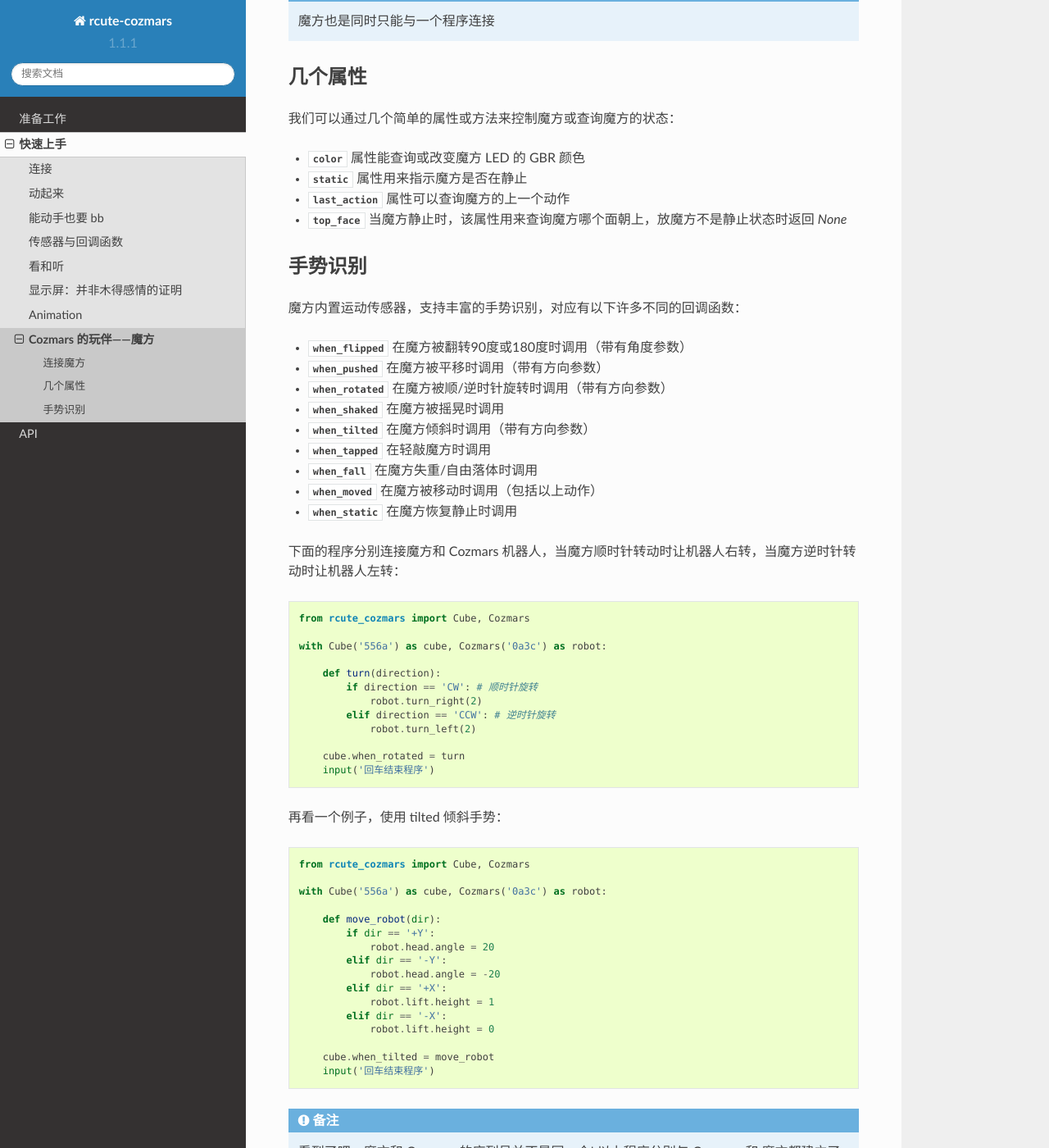
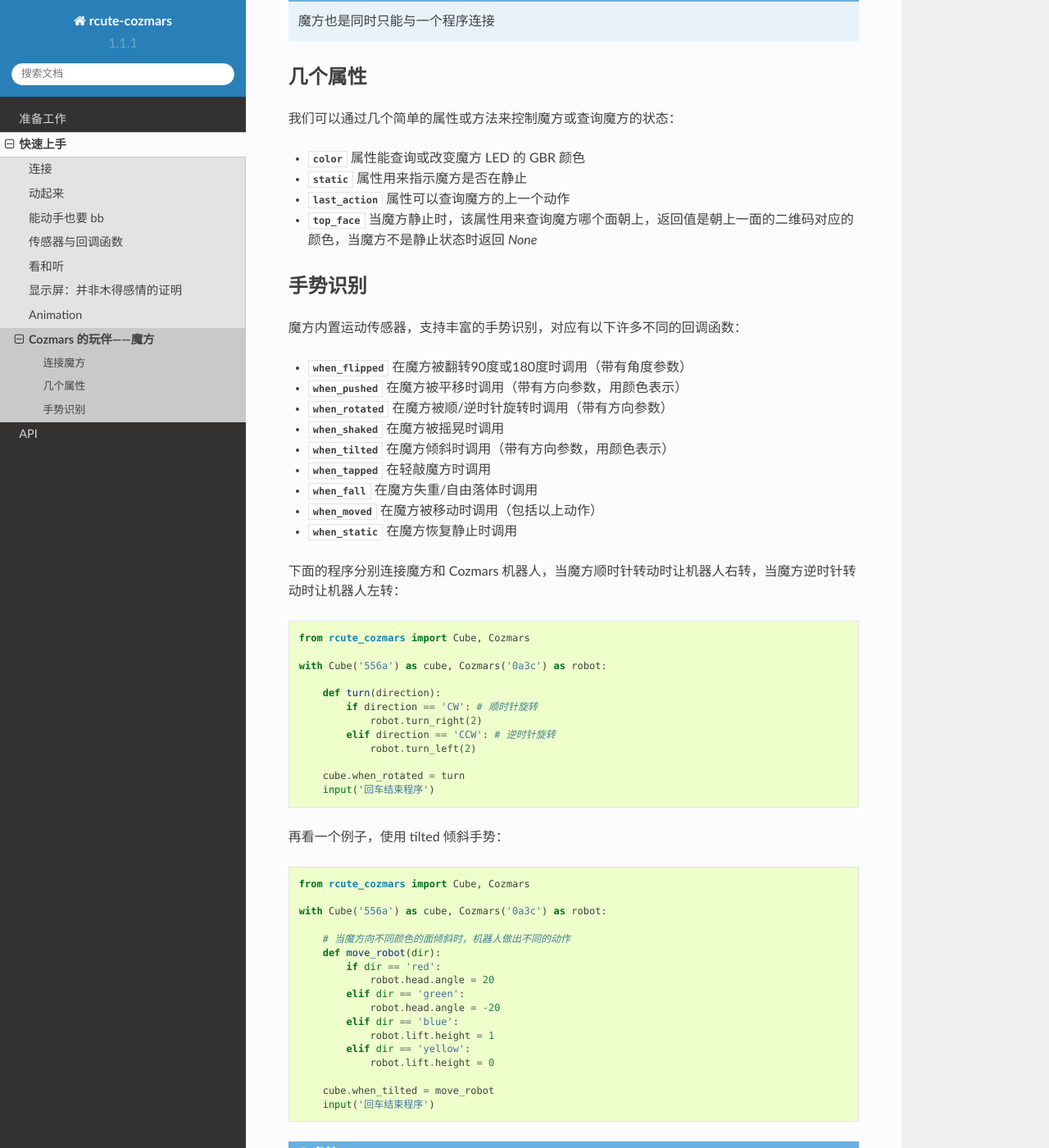
Before and after one commit to r-cute/rcute-cozmars, a Sphinx documentation site: the page built from docs/source/examples/cube.rst, in a window 1280 px wide and 1400 px high, scrolled down 841 px. Shown: the whole window at 82% size. Built offline with Sphinx 7.4.7 and the Read the Docs theme 2.0.0, drawn with Linux system fonts in a browser that asks for light colours.

Commit message:
cube dir2color

```diff
--- a/docs/source/examples/cube.rst
+++ b/docs/source/examples/cube.rst
@@ -52,7 +52,7 @@ Cozmars 的玩伴——魔方
 - :data:`color` 属性能查询或改变魔方 LED 的 GBR 颜色
 - :data:`static` 属性用来指示魔方是否在静止
 - :data:`last_action` 属性可以查询魔方的上一个动作
-- :data:`top_face` 当魔方静止时，该属性用来查询魔方哪个面朝上，放魔方不是静止状态时返回 `None`
+- :data:`top_face` 当魔方静止时，该属性用来查询魔方哪个面朝上，返回值是朝上一面的二维码对应的颜色，当魔方不是静止状态时返回 `None`
 
 ..
     - :data:`acc` 属性用来查询魔方的加速度/重力的矢量
@@ -64,10 +64,10 @@ Cozmars 的玩伴——魔方
 魔方内置运动传感器，支持丰富的手势识别，对应有以下许多不同的回调函数：
 
 - :data:`when_flipped` 在魔方被翻转90度或180度时调用（带有角度参数）
-- :data:`when_pushed` 在魔方被平移时调用（带有方向参数）
+- :data:`when_pushed` 在魔方被平移时调用（带有方向参数，用颜色表示）
 - :data:`when_rotated` 在魔方被顺/逆时针旋转时调用（带有方向参数）
 - :data:`when_shaked` 在魔方被摇晃时调用
-- :data:`when_tilted` 在魔方倾斜时调用（带有方向参数）
+- :data:`when_tilted` 在魔方倾斜时调用（带有方向参数，用颜色表示）
 - :data:`when_tapped` 在轻敲魔方时调用
 - :data:`when_fall` 在魔方失重/自由落体时调用
 - :data:`when_moved` 在魔方被移动时调用（包括以上动作）
@@ -98,14 +98,15 @@ Cozmars 的玩伴——魔方
 
     with Cube('556a') as cube, Cozmars('0a3c') as robot:
 
+        # 当魔方向不同颜色的面倾斜时，机器人做出不同的动作
         def move_robot(dir):
-            if dir == '+Y':
+            if dir == 'red':
                 robot.head.angle = 20
-            elif dir == '-Y':
+            elif dir == 'green':
                 robot.head.angle = -20
-            elif dir == '+X':
+            elif dir == 'blue':
                 robot.lift.height = 1
-            elif dir == '-X':
+            elif dir == 'yellow':
                 robot.lift.height = 0
 
         cube.when_tilted = move_robot
```
